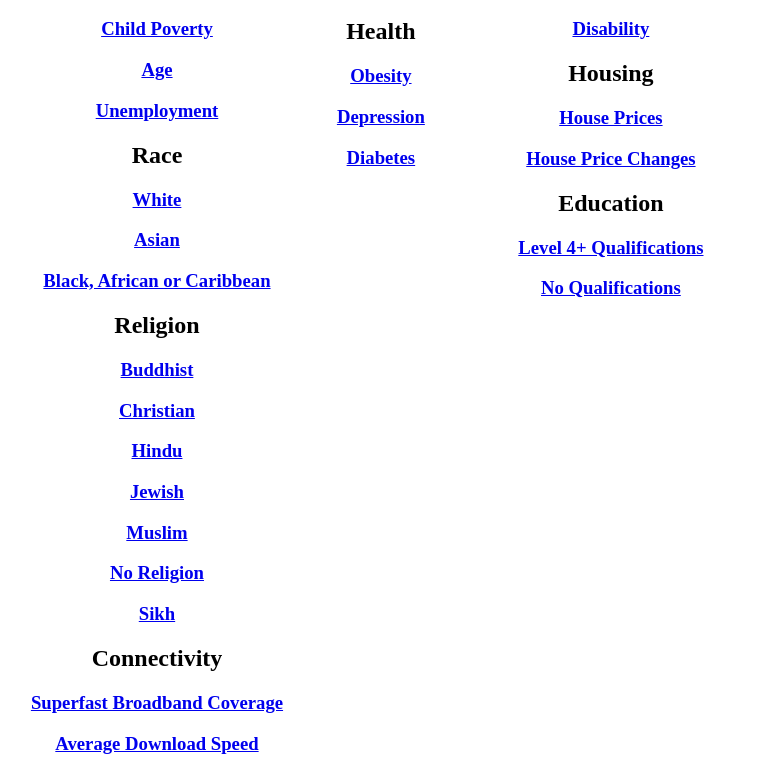
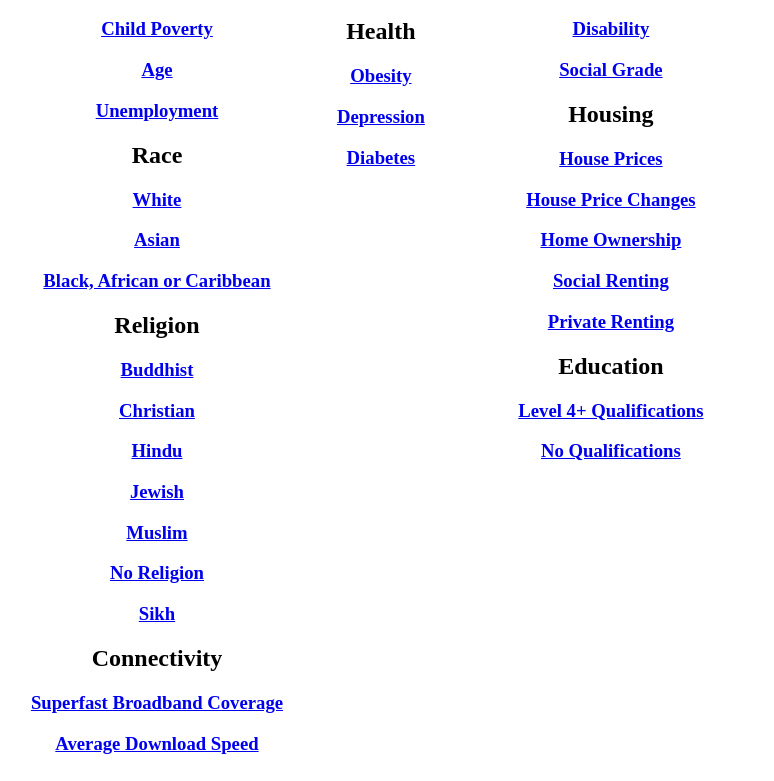
Before and after one commit to amber-fieldwebber/electiongraphs, a plain HTML site: page index.html in a window 1280 px wide. Shown: the part 128-909 px from the top of the page, without its empty margins (253-1027 px from the left). Drawn offline with Linux system fonts and the light colour scheme.

Commit message:
Update index.html

```diff
--- a/index.html
+++ b/index.html
@@ -48,9 +48,13 @@
         <div class="column">
             <h1>England and Wales</h1>
             <h3><a href="disabledplot.html">Disability</a></h3>
+            <h3><a href="socialgrade.html">Social Grade</a></h3>
             <h2>Housing</h2>
             <h3><a href="housepriceplot.html">House Prices</a></h3>
             <h3><a href="housepricechangeplot.html">House Price Changes</a></h3>
+            <h3><a href="ownhouse.html">Home Ownership</a></h3>
+            <h3><a href="socialrented.html">Social Renting</a></h3>
+            <h3><a href="privaterented.html">Private Renting</a></h3>
             <h2>Education</h2>
             <h3><a href="levelfourplot.html">Level 4+ Qualifications</a></h3>
             <h3><a href="noqualiplot.html">No Qualifications</a></h3>
```
